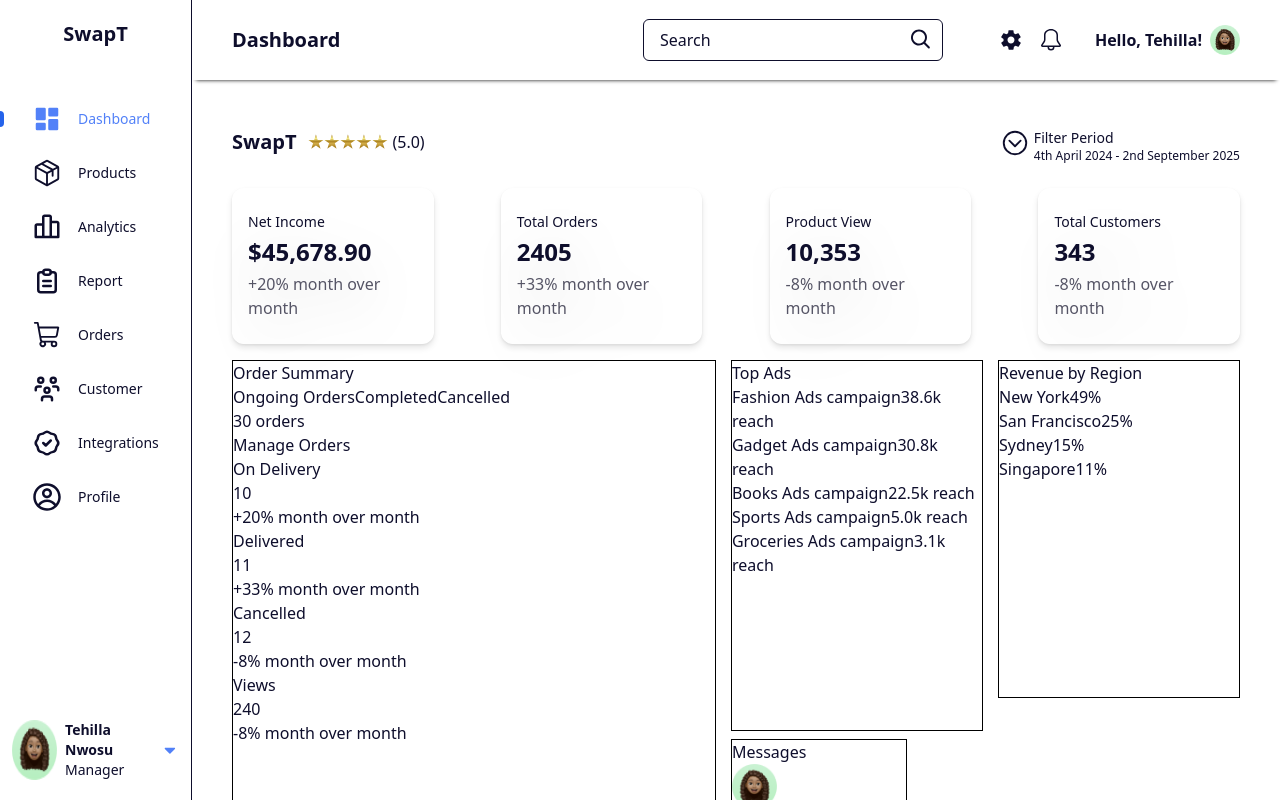
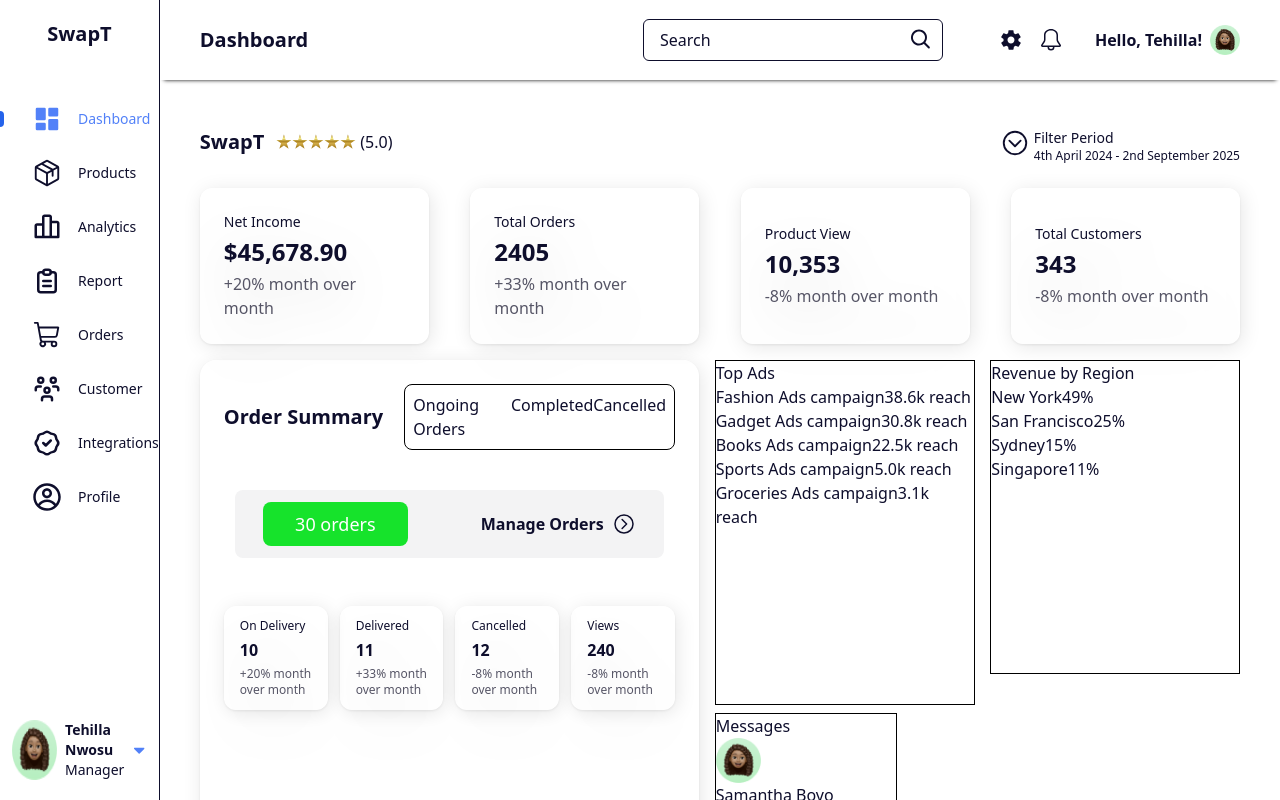
Before and after one commit to CruxndDev/cruxnd-store-admin, a Next.js app: page /dashboard in a window 1280 px wide. Built offline with nearby package versions, Linux system fonts and the light colour scheme.

Commit message:
Styled the orders summary card

```diff
--- a/app/globals.css
+++ b/app/globals.css
@@ -7,8 +7,9 @@
 }
 
 .dashBoardStatCardsWrapper > div {
-  @apply w-[20%] rounded-xl drop-shadow-2xl flex flex-col justify-center px-4 py-6;
-  box-shadow: 0 4px 6px rgba(0, 0, 0, 0.1), 0 1px 3px rgba(0, 0, 0, 0.08);
+  @apply w-[22%] rounded-xl drop-shadow-2xl flex flex-col justify-center px-6 py-6;
+
+  box-shadow: 2px 3px 20px rgba(0, 0, 0, 0.1), 0 1px 3px rgba(0, 0, 0, 0.08);
 }
 
 .dashBoardStatCardsWrapper h3 {
@@ -23,7 +24,29 @@
   @apply font-medium text-gray;
 }
 
+.orderSummaryCardsWrapper div {
+  @apply w-[23%] rounded-xl drop-shadow-2xl flex flex-col justify-center px-4 py-3;
 
+  box-shadow: 2px 3px 20px rgba(0, 0, 0, 0.1), 0 1px 3px rgba(0, 0, 0, 0.08);
+}
+
+.orderSummaryCardsWrapper h4 {
+  @apply font-medium text-xs mb-1;
+}
+
+.orderSummaryCardsWrapper h3 {
+  @apply font-semibold mb-1;
+}
+
+.orderSummaryCardsWrapper p {
+  @apply font-medium text-gray text-xs;
+}
+
+
+
+.custom-shadow {
+  box-shadow: 2px 3px 20px rgba(0, 0, 0, 0.1), 0 1px 3px rgba(0, 0, 0, 0.08);
+}
 
 .gradient-star {
   color: transparent;
--- a/components/adminPanel/dashboard/quickAccessCards/OrderSummaryCard.jsx
+++ b/components/adminPanel/dashboard/quickAccessCards/OrderSummaryCard.jsx
@@ -1,23 +1,29 @@
 import Link from "next/link";
+import { IoChevronForwardCircleOutline } from "react-icons/io5";
 
 const OrderSummaryCard = () => {
   return (
-    <div className="overflow-hidden border border-black w-[48%] h-[75%]">
-      <div>
-        <h2>Order Summary</h2>
-        <div>
+    <div className="w-[48%] h-[100%] flex flex-col rounded-2xl custom-shadow px-6 py-6">
+      <div className="w-full flex justify-between items-center mb-10">
+        <h2 className="text-xl font-semibold">Order Summary</h2>
+        <div className="border border-black rounded-lg p-2 flex justify-between w-[60%]">
           <span>Ongoing Orders</span>
           <span>Completed</span>
           <span>Cancelled</span>
         </div>
       </div>
 
-      <div>
-        <div>30 orders</div>
-        <Link href={"/orders"}>Manage Orders</Link>
+      <div className="bg-lightGray w-[95%] self-center flex justify-between items-center rounded-lg mb-12 py-3 px-7">
+        <div className="bg-accentGreen text-white text-lg rounded-lg px-8 py-2">
+          30 orders
+        </div>
+        <Link href={"/orders"} className="flex items-center">
+          <span className="font-semibold mr-2">Manage Orders</span>
+          <IoChevronForwardCircleOutline className="text-2xl" />
+        </Link>
       </div>
 
-      <div>
+      <div className="orderSummaryCardsWrapper flex justify-between">
         <div>
           <h4>On Delivery</h4>
           <h3>10</h3>
@@ -41,7 +47,6 @@ const OrderSummaryCard = () => {
           <h3>240</h3>
           <p>-8% month over month</p>
         </div>
-
       </div>
     </div>
   );
```
